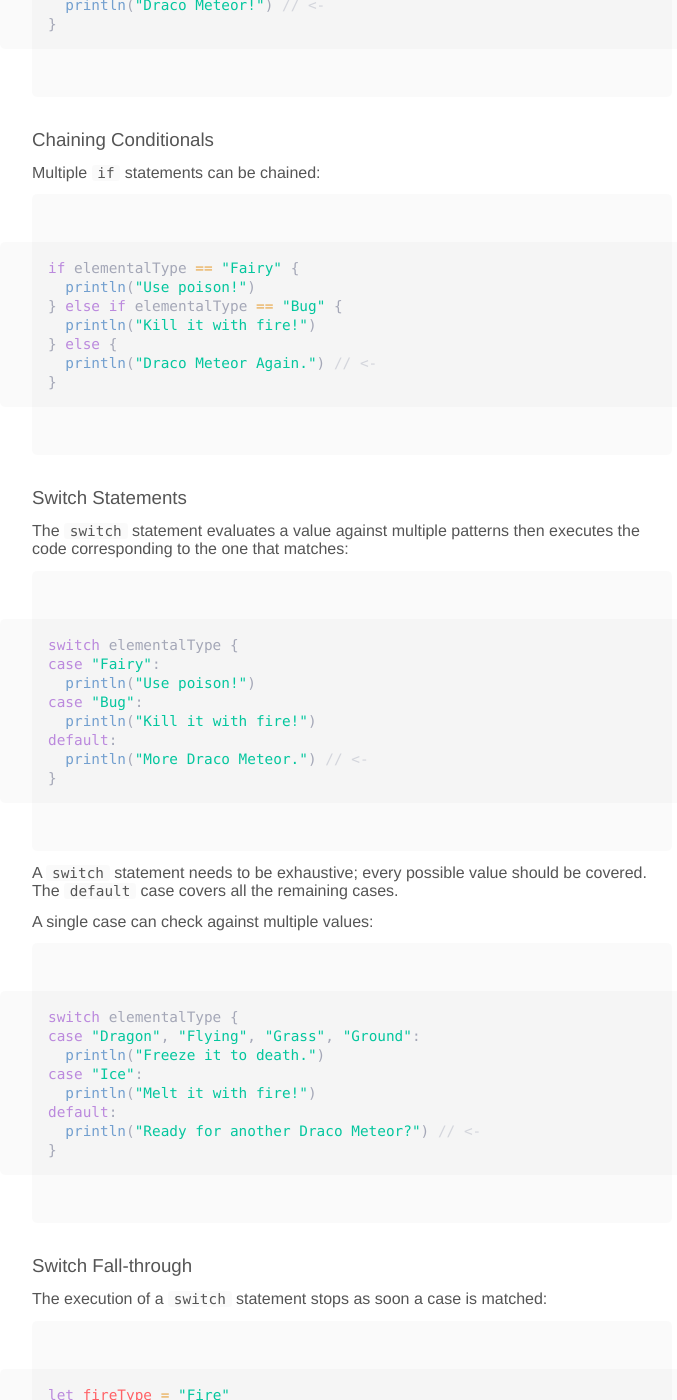
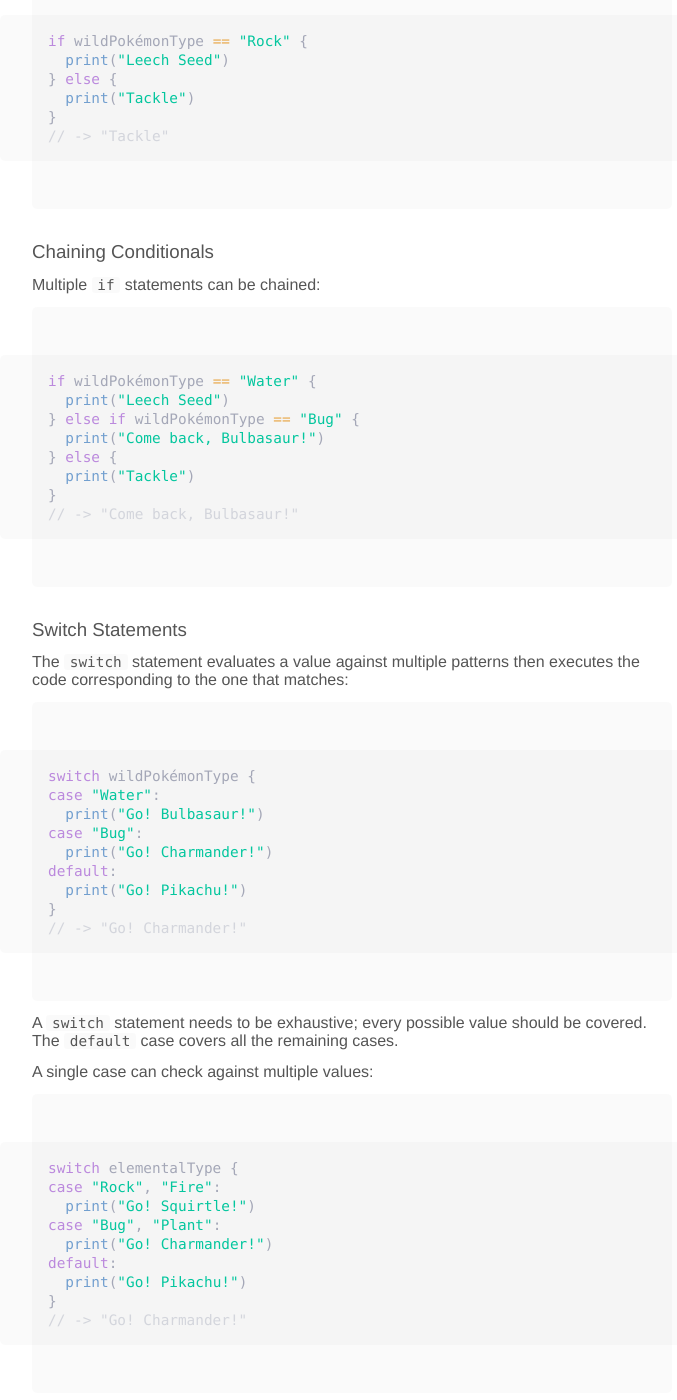
Before and after one commit to kaishin/swiftbits, a Jekyll site: the page built from _posts/2014-08-06-basic-control-flow.md, in a window 1280 px wide and 1400 px high, scrolled down 790 px. Shown: the whole window, without its empty margins (288-965 px from the left). Built offline with Jekyll 4.4.1, drawn with Linux system fonts in a browser that asks for light colours; some of the changed text lies outside the part shown.

Commit message:
Update basic control flow

```diff
--- a/_posts/2014-08-06-basic-control-flow.md
+++ b/_posts/2014-08-06-basic-control-flow.md
@@ -1,33 +1,36 @@
 ---
-title: Basic Control Flow
-date: 2014-08-06 17:00 CEST
-tags: beginner, tutorial
-teaser: "This section takes a look at what Swift has to offer in terms of
-control flow, an essential part of every programming language. In this first part we
-will look at 'if' and 'switch' statements."
+title: "Basic Control Flow"
+date: 2014-08-06 17:00 +0200
+tags:
+  - beginner
+  - tutorial
+  - pokémon
+teaser: "This section takes a look at what Swift has to offer in terms of control flow, an essential part of every programming language. In this first part we will look at 'if' and 'switch' statements."
+swift: 2.0ß4
 ---
 
 ### Conditional Statements
 
-The `if` statement evaluates a boolean value and executes a code block if it's
-`true`:
+The `if` statement evaluates a boolean value and executes a code block if it's `true`:
 
 ~~~swift
-let elementalType = "Fire"
+let wildPokémonType = "Bug"
 
-if elementalType == "Fire" {
-  println("Use water!") // <-
+if wildPokémonType == "Bug" {
+  print("Go! Charmander!")
 }
+// -> "Go! Charmander!"
 ~~~
 
 With `else`:
 
 ~~~swift
-if elementalType == "Fairy" {
-  println("Use poison!")
+if wildPokémonType == "Rock" {
+  print("Leech Seed")
 } else {
-  println("Draco Meteor!") // <-
+  print("Tackle")
 }
+// -> "Tackle"
 ~~~
 
 ### Chaining Conditionals
@@ -35,45 +38,46 @@ if elementalType == "Fairy" {
 Multiple `if` statements can be chained:
 
 ~~~swift
-if elementalType == "Fairy" {
-  println("Use poison!")
-} else if elementalType == "Bug" {
-  println("Kill it with fire!")
+if wildPokémonType == "Water" {
+  print("Leech Seed")
+} else if wildPokémonType == "Bug" {
+  print("Come back, Bulbasaur!")
 } else {
-  println("Draco Meteor Again.") // <-
+  print("Tackle")
 }
+// -> "Come back, Bulbasaur!"
 ~~~
 
 ### Switch Statements
 
-The `switch` statement evaluates a value against multiple patterns
-then executes the code corresponding to the one that matches:
+The `switch` statement evaluates a value against multiple patterns then executes the code corresponding to the one that matches:
 
 ~~~swift
-switch elementalType {
-case "Fairy":
-  println("Use poison!")
+switch wildPokémonType {
+case "Water":
+  print("Go! Bulbasaur!")
 case "Bug":
-  println("Kill it with fire!")
+  print("Go! Charmander!")
 default:
-  println("More Draco Meteor.") // <-
+  print("Go! Pikachu!")
 }
+// -> "Go! Charmander!"
 ~~~
 
-A `switch` statement needs to be exhaustive; every possible value should be
-covered. The `default` case covers all the remaining cases.
+A `switch` statement needs to be exhaustive; every possible value should be covered. The `default` case covers all the remaining cases.
 
 A single case can check against multiple values:
 
 ~~~swift
 switch elementalType {
-case "Dragon", "Flying", "Grass", "Ground":
-  println("Freeze it to death.")
-case "Ice":
-  println("Melt it with fire!")
+case "Rock", "Fire":
+  print("Go! Squirtle!")
+case "Bug", "Plant":
+  print("Go! Charmander!")
 default:
-  println("Ready for another Draco Meteor?") // <-
+  print("Go! Pikachu!")
 }
+// -> "Go! Charmander!"
 ~~~
 
 ### Switch Fall-through
@@ -81,18 +85,18 @@ default:
 The execution of a `switch` statement stops as soon a case is matched:
 
 ~~~swift
-let fireType = "Fire"
+let someType = "Fire"
 
-switch fireType {
+switch someType {
 case "Fire":
-  println("Go, Squirtle!") // <-
+  print("Go, Squirtle!")
 default:
-  println("Your turn will never come, Pikachu...")
+  print("Pikachu will not be sent out this round.")
 }
+// -> "Go, Squirtle!"
 ~~~
 
-You can also explicitly end execution using the keyword `break` anywhere in the
-statement.
+You can also explicitly end execution using the keyword `break` anywhere in the statement.
 
 ### Range Matching
 
@@ -102,54 +106,53 @@ Cases in a `switch` statement can check if a value is included in a range:
 let baseAttack = 89
 
 switch baseAttack {
-case 1...30:
-  println("Jus release it.")
-case 31...70:
-  println("Meh")
+case 1...70:
+  print("This pokémon is useless. Set it free.")
 case 71...150:
-  println("Now we're talking!") // <-
+  print("Now we're talking.")
 case 151...200:
-  println("Uber!")
+  print("Uber!")
 default:
-  println("Hackemon!")
+  print("Hackemon!")
 }
+// -> "Now we're talking."
 ~~~
 
 ### Tuple Matching
 
-Tuples can be used as values in `switch` cases. You can ignore a value in the
-tuple by replacing it with `_` in the case's test:
+Tuples can be used as values in `switch` cases. You can ignore a value in the tuple by replacing it with `_` in the case's test:
 
 ~~~swift
 let baseSpecialAttack = 55
-let baseMixedAttack = (baseAttack, baseSpecialAttack)
+var baseMixedAttack = (baseAttack, baseSpecialAttack)
 
 switch baseMixedAttack {
 case (80...200, 80...200):
-  println("Good mixed sweeper.")
+  print("Good mixed sweeper.")
 case (_, 80...200):
-  println("Good special sweeper.")
+  print("Good special sweeper.")
 case (80...200, _):
-  println("Good physical sweeper.") // <-
+  print("Good physical sweeper.")
 default:
-  println("Not competitive enough.")
+  print("Not competitive enough.")
 }
+// -> Good physical sweeper."
 ~~~
 
 ### Binding Values
 
-Matched values can be bound to constants or variables and reused
-inside the case's body:
+Matched values can be bound to constants or variables and reused inside the case's body:
 
 ~~~swift
 switch baseMixedAttack {
 case (80...200, let specialAttack):
-  println("Good physical sweeper with a special attack of \(specialAttack)") // <-
+  print("Good physical sweeper with a special attack of \(specialAttack)")
 case (let attack, 80...200):
-  println("Good special sweeper with an attack of \(attack)")
+  print("Good special sweeper with an attack of \(attack)")
 default:
-  println("Not competitive enough.")
+  print("Not competitive enough.")
 }
+// -> "Good physical sweeper with a special attack of 55"
 ~~~
 
 ### Where
@@ -157,10 +160,13 @@ default:
 Cases in a `switch` statement can use a `where` clause to perform additional checks:
 
 ~~~swift
+baseMixedAttack.0 = 55
+
 switch baseMixedAttack {
 case let (attack, specialAttack) where attack == specialAttack:
-  println("Perfectly balanced attack stats.")
+  print("Perfectly balanced attack stats.")
 default:
-  println("Unbalanced attack stats.")
+  print("Unbalanced attack stats.")
 }
+// -> "Perfectly balanced attack stats."
 ~~~
```
